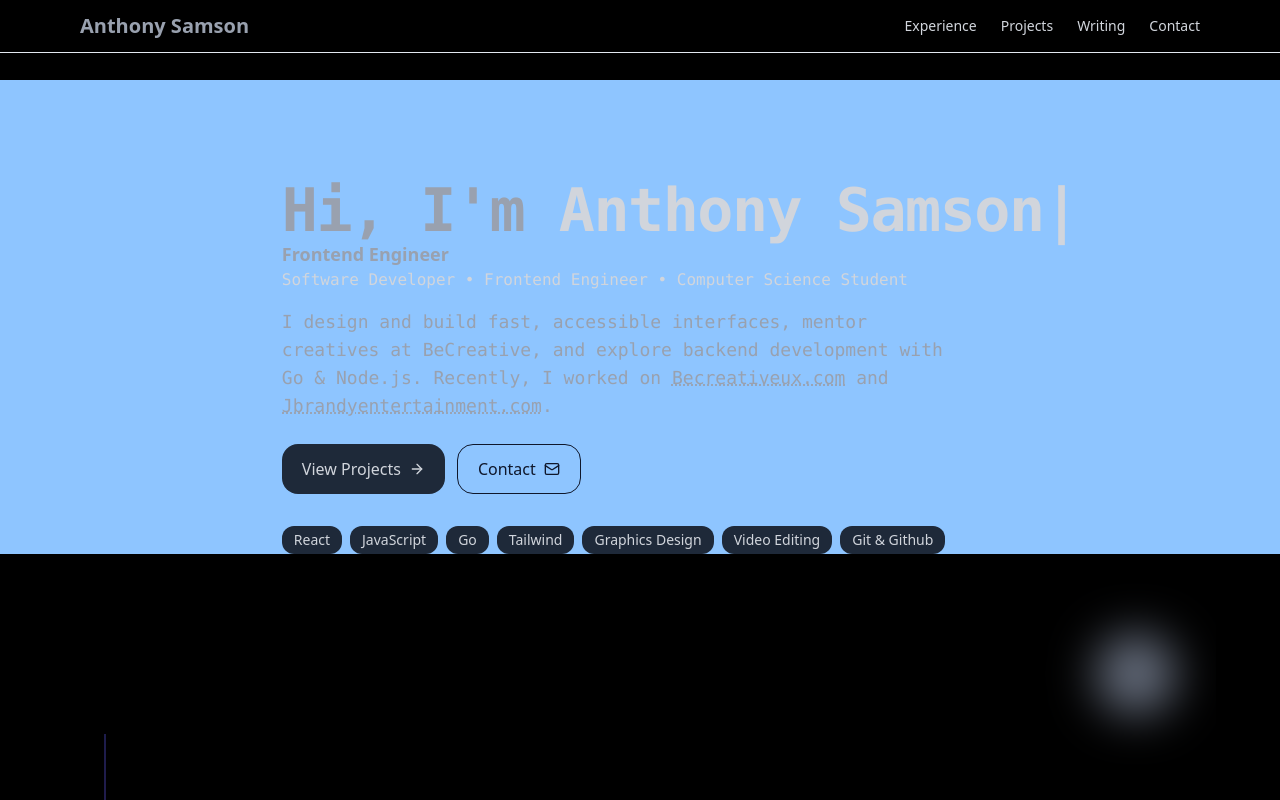
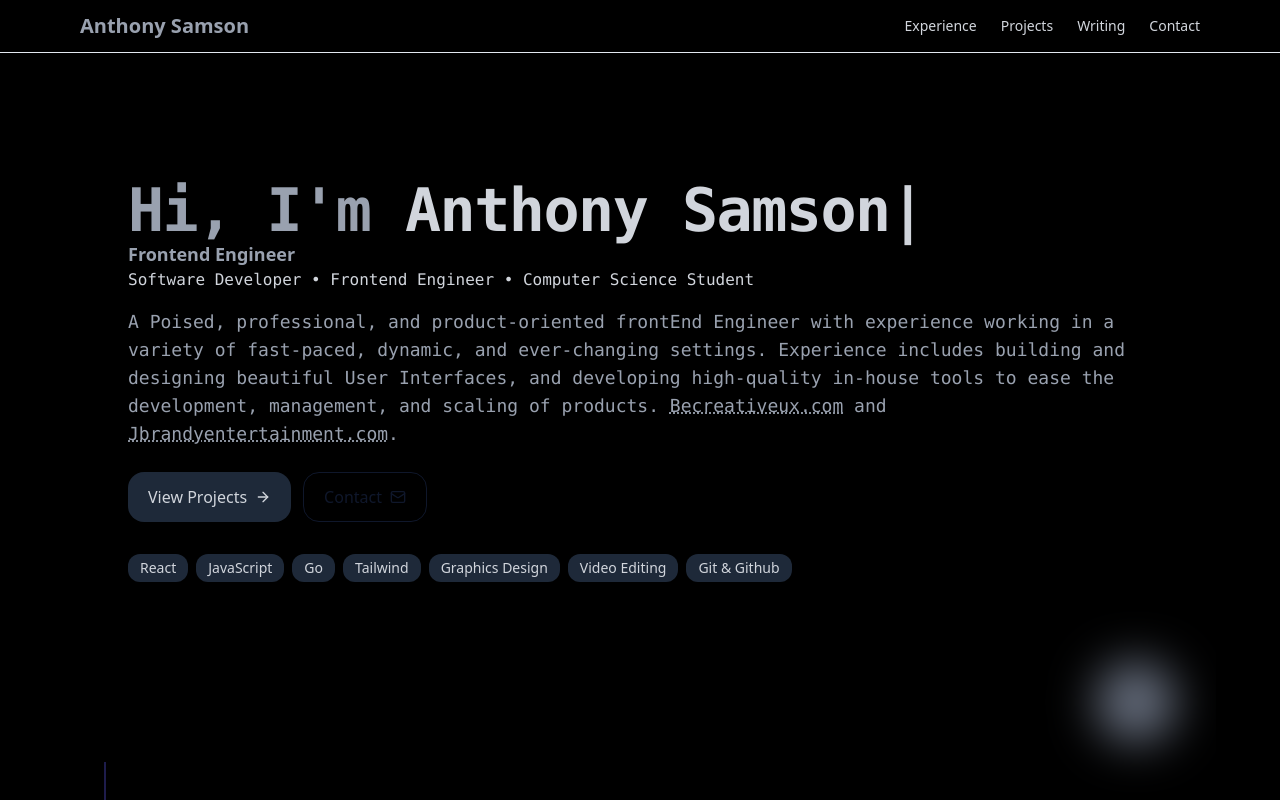
Before and after one commit to Samson063/Portfolio, a React (Vite) app: page / in a window 1280 px wide. Shown: the top 800 px of the page. Built offline with nearby package versions, Linux system fonts and the light colour scheme.

Commit message:
adjusted hero section

```diff
--- a/src/components/Hero.jsx
+++ b/src/components/Hero.jsx
@@ -65,13 +65,13 @@
   return (
     <section
       id="home"
-      className="px-4 pt-20 flex items-center justify-center bg-blue-300"
+      className="px-4 pt-20 flex items-center justify-center"
       ref={sectionRef}
     >
       <div className="flex items-center justify-center flex-col">
         <div
           ref={textContentRef}
-          className="justify-center items-center ml-20"
+          className="flex justify-center items-start flex-col"
         >
           <h1 className="mt-5 text-4xl font-extrabold tracking-tight md:text-6xl text-gray-400 font-mono">
             Hi, I'm{" "}
@@ -84,10 +84,11 @@
            <p className="text-gray-300 dark:text-slate-300 font-mono">
             Software Developer • Frontend Engineer • Computer Science Student
           </p>
-          <p className="mt-4 max-w-2xl text-base md:text-lg text-gray-400 dark:text-slate-300 font-mono">
-            I design and build fast, accessible interfaces, mentor creatives at
-            BeCreative, and explore backend development with Go & Node.js.
-            Recently, I worked on{" "}
+          <p className="mt-4 max-w-5xl text-base md:text-lg text-gray-400 dark:text-slate-300 font-mono">
+            A Poised, professional, and product-oriented frontEnd Engineer  with experience working in a variety of fast-paced, dynamic, and ever-changing settings.
+            Experience includes building and designing beautiful User Interfaces, and developing high-quality in-house tools to ease the development, management,
+            and scaling of products.
+{" "}
             <a href="https://becreativeux.com" className="underline decoration-dotted hover:text-indigo-500">
               Becreativeux.com
             </a>{" "}
```
